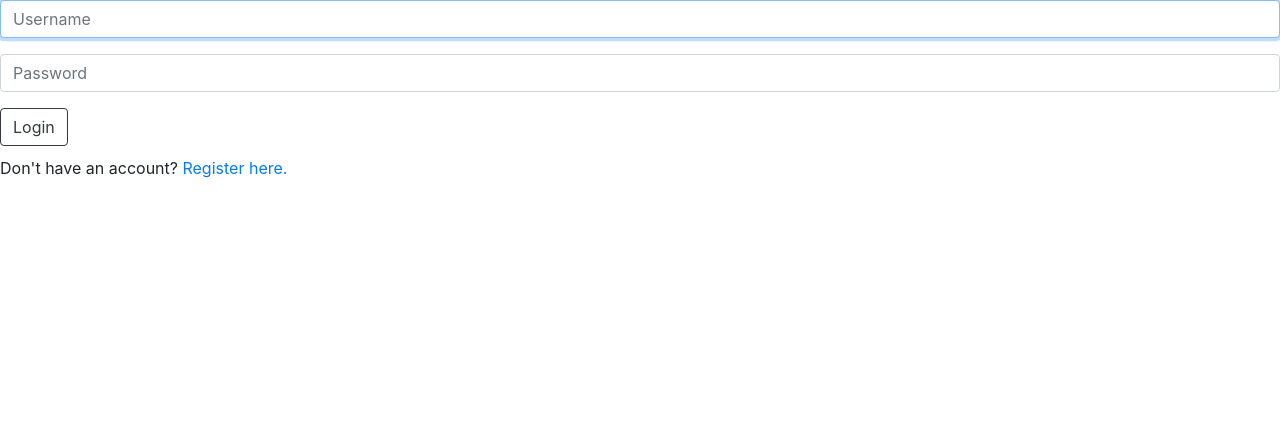
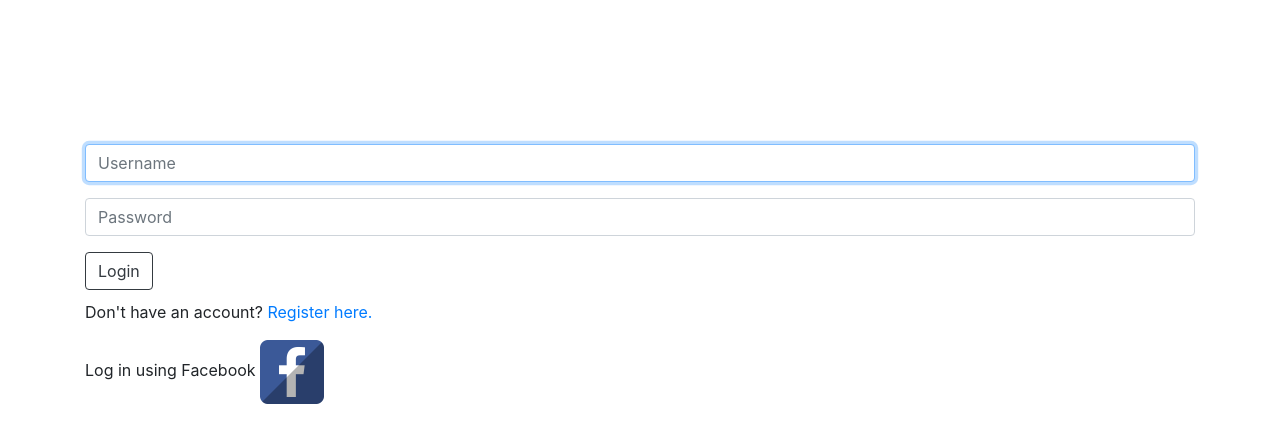
Before and after one commit to MotazBellah/ecommerce, a Django app: page /login in a window 1280 px wide. Shown: the part 56-499 px from the top of the page. Run offline with Django 3.2, Linux system fonts and the light colour scheme; data comes from the database, SQL or seed files in the repository; both versions use the stored data as it was after the commit; some libraries are stand-ins or nearby versions.

Commit message:
Use facebook to login

```diff
--- a/ecommerce/settings.py
+++ b/ecommerce/settings.py
@@ -48,6 +48,7 @@ INSTALLED_APPS = [
     'allauth.account',
     'allauth.socialaccount',
     'allauth.socialaccount.providers.google',
+    'allauth.socialaccount.providers.facebook',
 ]
 
 SITE_ID = 1
@@ -162,7 +163,7 @@ BT_PRIVATE_KEY = '4e168b23e1d089145698cc664bde1ad1'
 
 
 LOGIN_REDIRECT_URL = "/"
-USE_X_FORWARDED_HOST = True
+
 
 SOCIALACCOUNT_PROVIDERS = {
     'google': {
--- /dev/null
+++ b/store/templates/components/facebook.html
@@ -0,0 +1,5 @@
+{% load socialaccount %}
+{% providers_media_js %}
+{% load static %}
+
+<p>Log in using Facebook  <a href="{% provider_login_url 'facebook' method='js_sdk' %}"><img id="facebook-icon" src="{% static 'facebook.png' %}" alt="Facebook Icon"></a></p>
--- a/store/templates/store/login.html
+++ b/store/templates/store/login.html
@@ -1,8 +1,11 @@
 {% extends "store/layout.html" %}
 {% load static %}
 
+
+
+{% block content %}
 <div class="container login">
-    {% block content %}
+
         {% if message %}
             <div class="data-info">{{ message }}</div>
         {% endif %}
@@ -19,5 +22,7 @@
         </form>
 
         <p class="info-form">Don't have an account? <a href="{% url 'register' %}">Register here.</a></p>
-    {% endblock %}
+        {% include "components/facebook.html" %}
+
 </div>
+{% endblock %}
```
Also changed, not shown: db.sqlite3, store/static/facebook.png (added).
